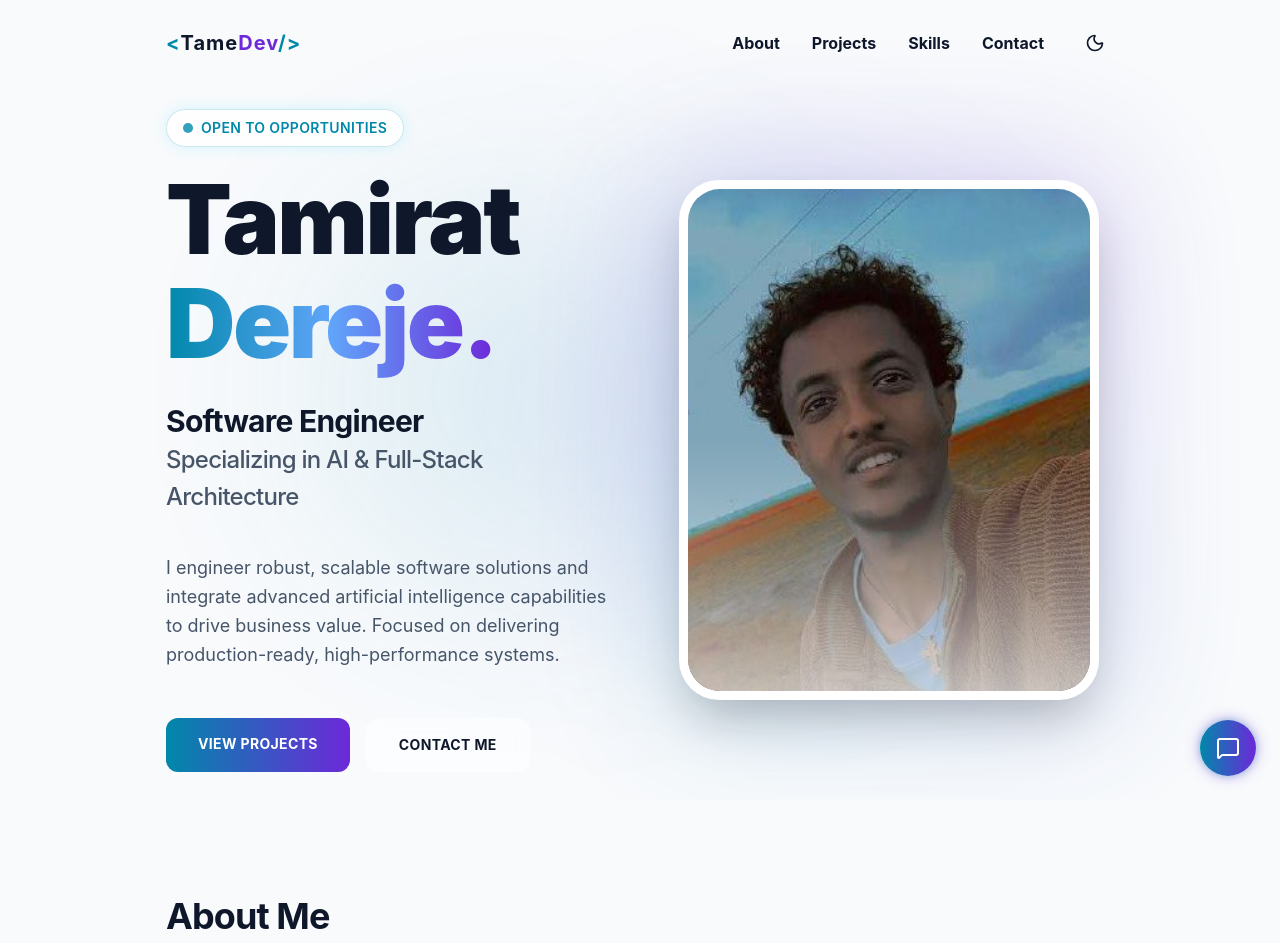
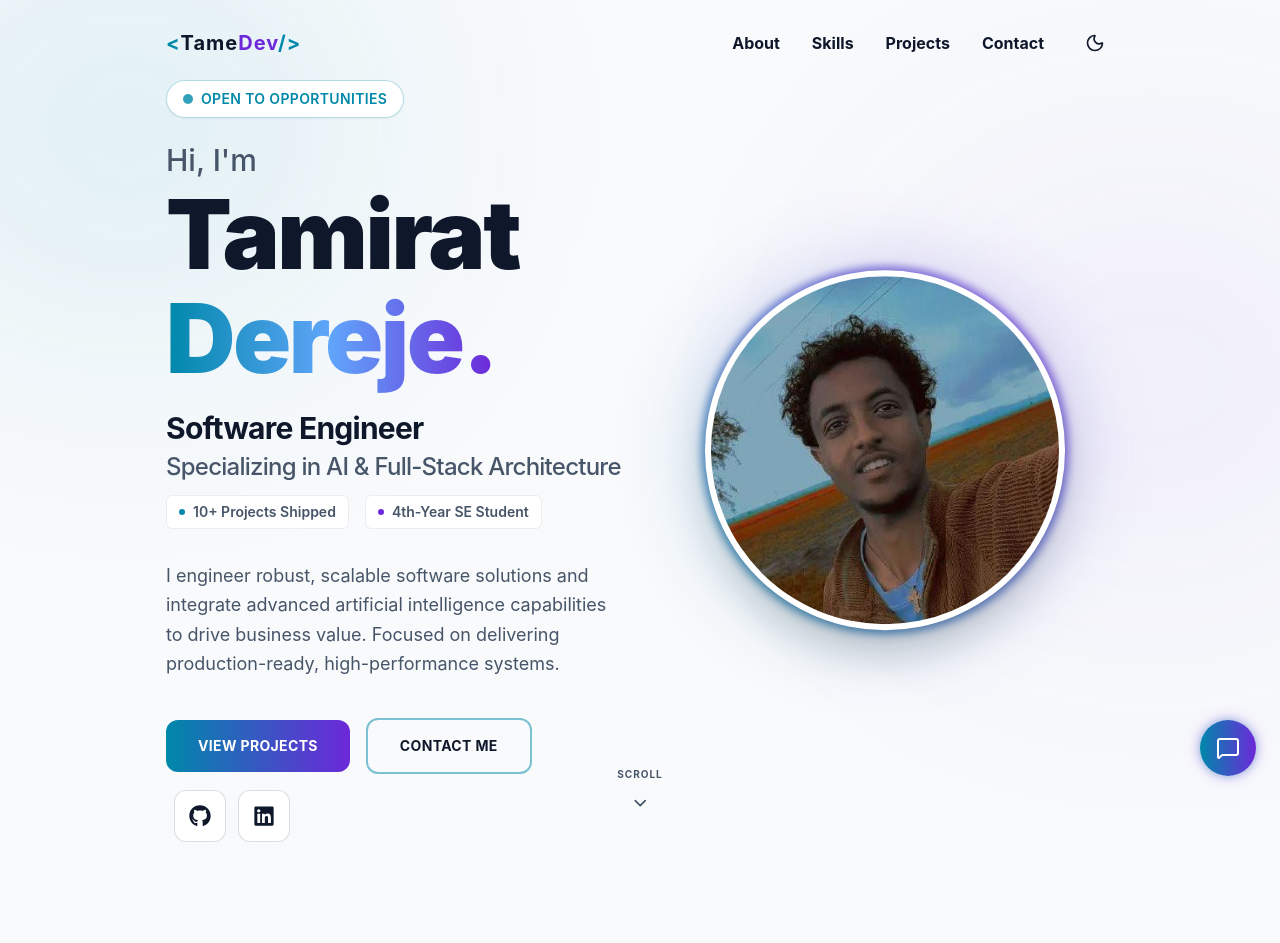
Before and after one commit to tamed29/portifolioo, a React (Vite) app: page / in a window 1280 px wide. Shown: the top 943 px of the page. Built offline with nearby package versions, Linux system fonts and the light colour scheme.

Commit message:
hero page modfication

```diff
--- a/src/components/Navbar.jsx
+++ b/src/components/Navbar.jsx
@@ -32,8 +32,8 @@ const Navbar = () => {
 
   const navLinks = [
     { name: 'About', to: 'about' },
+    { name: 'Skills', to: 'skills' },
     { name: 'Projects', to: 'projects' },
-    { name: 'Skills', to: 'skills' },
     { name: 'Contact', to: 'contact' },
   ];
 
--- a/src/sections/Hero.jsx
+++ b/src/sections/Hero.jsx
@@ -2,50 +2,67 @@ import React from 'react';
 import { motion } from 'framer-motion';
 import { Link } from 'react-scroll';
 import { profile } from '../data/profile';
+import { FaGithub, FaLinkedin } from 'react-icons/fa';
+import { ChevronDown } from 'lucide-react';
 
 const Hero = () => {
   return (
     <section id="hero" className="min-h-screen relative flex flex-col justify-center overflow-hidden pt-20">
-      <div className="absolute inset-0 z-0 opacity-50">
-        <div className="absolute top-1/4 left-1/4 w-96 h-96 bg-primary/20 rounded-full mix-blend-screen filter blur-[100px] animate-glow"></div>
-        <div className="absolute bottom-1/4 right-1/4 w-96 h-96 bg-secondary/20 rounded-full mix-blend-screen filter blur-[100px] animate-glow" style={{ animationDelay: '1.5s' }}></div>
+      {/* Subtle Background Elements for depth in both themes */}
+      <div className="absolute inset-0 z-0 overflow-hidden pointer-events-none">
+        <div className="absolute -top-[10%] -left-[10%] w-[40%] h-[50%] bg-primary/10 rounded-full mix-blend-multiply dark:mix-blend-screen filter blur-[120px] animate-pulse" style={{ animationDuration: '8s' }}></div>
+        <div className="absolute top-[20%] -right-[10%] w-[40%] h-[50%] bg-secondary/10 rounded-full mix-blend-multiply dark:mix-blend-screen filter blur-[120px] animate-pulse" style={{ animationDuration: '10s', animationDelay: '2s' }}></div>
       </div>
 
-      <div className="max-w-[1140px] mx-auto px-6 md:px-12 lg:px-24 w-full grid lg:grid-cols-2 gap-12 items-center relative z-10">
+      <div className="max-w-[1140px] mx-auto px-6 md:px-12 lg:px-24 w-full grid lg:grid-cols-2 gap-12 lg:gap-8 items-center relative z-10">
         <motion.div
           initial={{ opacity: 0, x: -50 }}
           animate={{ opacity: 1, x: 0 }}
           transition={{ duration: 0.8, ease: "easeOut" }}
           className="flex flex-col gap-6"
         >
-          <div className="inline-flex items-center gap-2 px-4 py-2 rounded-full bg-surface/80 backdrop-blur border border-primary/20 w-fit shadow-[0_0_15px_rgba(0,217,255,0.15)]">
+          <div className="inline-flex items-center gap-2 px-4 py-2 rounded-full bg-surface border border-primary/30 w-fit shadow-sm">
             <span className="w-2.5 h-2.5 rounded-full bg-primary animate-pulse"></span>
             <span className="text-sm font-semibold tracking-wide text-primary uppercase">Open to Opportunities</span>
           </div>
 
           <h1 className="text-5xl md:text-6xl lg:text-7xl xl:text-8xl font-black leading-tight tracking-tight">
+            <span className="block text-2xl md:text-3xl font-medium text-textBody mb-2 tracking-normal">Hi, I'm</span>
             <span className="block text-textHeading mb-2">Tamirat</span>
             <span className="text-transparent bg-clip-text bg-gradient-to-r from-primary via-blue-400 to-secondary pb-2">
               Dereje.
             </span>
           </h1>
 
-          <h2 className="text-2xl md:text-3xl text-textHeading font-bold tracking-tight mt-2">
-            Software Engineer <br className="hidden md:block" />
-            <span className="text-textBody font-medium text-xl md:text-2xl">Specializing in AI & Full-Stack Architecture</span>
-          </h2>
+          <div className="flex flex-col gap-3">
+            <h2 className="text-2xl md:text-3xl text-textHeading font-bold tracking-tight">
+              Software Engineer <br className="hidden md:block" />
+              <span className="text-textBody font-medium text-xl md:text-2xl">Specializing in AI & Full-Stack Architecture</span>
+            </h2>
 
-          <p className="text-textBody text-lg max-w-xl leading-relaxed mt-4">
+            <div className="flex flex-wrap items-center gap-4 text-sm text-textBody font-semibold">
+              <span className="flex items-center gap-2 bg-surface px-3 py-1.5 rounded-md border border-textBody/10">
+                <div className="w-1.5 h-1.5 rounded-full bg-primary"></div>
+                10+ Projects Shipped
+              </span>
+              <span className="flex items-center gap-2 bg-surface px-3 py-1.5 rounded-md border border-textBody/10">
+                <div className="w-1.5 h-1.5 rounded-full bg-secondary"></div>
+                4th-Year SE Student
+              </span>
+            </div>
+          </div>
+
+          <p className="text-textBody text-lg max-w-xl leading-relaxed mt-2">
             I engineer robust, scalable software solutions and integrate advanced artificial intelligence capabilities to drive business value. Focused on delivering production-ready, high-performance systems.
           </p>
 
-          <div className="flex flex-wrap gap-4 mt-6">
+          <div className="flex flex-wrap items-center gap-4 mt-4">
             <Link
               to="projects"
               smooth={true}
               duration={500}
               offset={-80}
-              className="px-8 py-4 rounded-xl bg-gradient-to-r from-primary to-secondary text-white font-bold tracking-wide text-sm cursor-pointer hover:shadow-[0_0_30px_rgba(0,217,255,0.4)] transition-all transform hover:-translate-y-1"
+              className="px-8 py-4 rounded-xl bg-gradient-to-r from-primary to-secondary text-white font-bold tracking-wide text-sm cursor-pointer hover:shadow-[0_0_25px_rgba(0,217,255,0.4)] transition-all transform hover:-translate-y-1"
             >
               VIEW PROJECTS
             </Link>
@@ -54,10 +71,31 @@ const Hero = () => {
               smooth={true}
               duration={500}
               offset={-80}
-              className="px-8 py-4 rounded-xl bg-surface/50 backdrop-blur text-textHeading border border-white/10 font-bold tracking-wide text-sm cursor-pointer hover:border-primary/50 hover:bg-surface transition-all transform hover:-translate-y-1"
+              className="px-8 py-4 rounded-xl bg-transparent text-textHeading border-2 border-primary/50 font-bold tracking-wide text-sm cursor-pointer hover:bg-primary/10 hover:border-primary transition-all transform hover:-translate-y-1"
             >
               CONTACT ME
             </Link>
+
+            <div className="flex items-center gap-3 ml-2">
+              <a
+                href={profile.contact.github}
+                target="_blank"
+                rel="noreferrer"
+                className="p-3.5 rounded-xl bg-surface border border-textBody/20 text-textHeading hover:text-[#24292e] dark:hover:text-white hover:border-[#24292e] dark:hover:border-white transition-all transform hover:-translate-y-1"
+                aria-label="GitHub"
+              >
+                <FaGithub size={22} />
+              </a>
+              <a
+                href={profile.contact.linkedin}
+                target="_blank"
+                rel="noreferrer"
+                className="p-3.5 rounded-xl bg-surface border border-textBody/20 text-textHeading hover:text-[#0077b5] hover:border-[#0077b5] transition-all transform hover:-translate-y-1"
+                aria-label="LinkedIn"
+              >
+                <FaLinkedin size={22} />
+              </a>
+            </div>
           </div>
         </motion.div>
 
@@ -65,23 +103,25 @@ const Hero = () => {
           initial={{ opacity: 0, scale: 0.9 }}
           animate={{ opacity: 1, scale: 1 }}
           transition={{ duration: 1, delay: 0.2 }}
-          className="flex justify-center items-center w-full hidden md:flex"
+          className="flex justify-center items-center w-full mt-12 lg:mt-0"
         >
+          {/* Subtle breathing animation for the frame */}
           <motion.div
-            whileHover={{ scale: 1.02 }}
-            className="relative w-[320px] h-[420px] lg:w-[420px] lg:h-[520px] group"
+            animate={{ y: [0, -12, 0] }}
+            transition={{ duration: 4, repeat: Infinity, ease: "easeInOut" }}
+            className="relative w-64 h-64 md:w-80 md:h-80 lg:w-[360px] lg:h-[360px] group"
           >
-            {/* Background Glow */}
-            <div className="absolute -inset-4 bg-gradient-to-tr from-primary to-secondary opacity-20 blur-3xl rounded-[3rem] transition-opacity duration-500 group-hover:opacity-40"></div>
+            {/* Gradient Glow Border */}
+            <div className="absolute -inset-1 bg-gradient-to-tr from-primary to-secondary rounded-full blur-sm opacity-70 group-hover:opacity-100 transition-opacity duration-500"></div>
+            <div className="absolute -inset-3 bg-gradient-to-tr from-primary to-secondary rounded-full blur-2xl opacity-20 group-hover:opacity-40 transition-opacity duration-500"></div>
 
-            {/* Image Container */}
-            <div className="relative w-full h-full bg-surface rounded-[2.5rem] p-2 shadow-2xl border border-white/10 z-10">
-              <div className="w-full h-full rounded-[2rem] overflow-hidden relative bg-[#0a0e17]">
-                <div className="absolute inset-0 bg-gradient-to-t from-background via-transparent to-transparent z-10 opacity-70"></div>
+            {/* Image Container - Perfect Circle */}
+            <div className="relative w-full h-full bg-surface rounded-full p-1.5 shadow-2xl z-10 overflow-hidden">
+              <div className="w-full h-full rounded-full overflow-hidden relative bg-background">
                 <img
                   src="/src/assets/profile-neon.png.jpg"
                   alt="Tamirat Dereje"
-                  className="w-full h-full object-cover transition-transform duration-700 group-hover:scale-105"
+                  className="w-full h-full object-cover object-top transition-transform duration-700 group-hover:scale-110"
                   onError={(e) => {
                     e.target.onerror = null;
                     e.target.style.display = 'none';
@@ -91,13 +131,30 @@ const Hero = () => {
                   }}
                 />
                 <div className="hidden absolute inset-0 items-center justify-center text-textBody z-0">
-                  <svg xmlns="http://www.w3.org/2000/svg" width="80" height="80" viewBox="0 0 24 24" fill="none" stroke="currentColor" strokeWidth="1.5" strokeLinecap="round" strokeLinejoin="round"><path d="M20 21v-2a4 4 0 0 0-4-4H8a4 4 0 0 0-4 4v2"/><circle cx="12" cy="7" r="4"/></svg>
+                  <svg xmlns="http://www.w3.org/2000/svg" width="60" height="60" viewBox="0 0 24 24" fill="none" stroke="currentColor" strokeWidth="1.5" strokeLinecap="round" strokeLinejoin="round"><path d="M20 21v-2a4 4 0 0 0-4-4H8a4 4 0 0 0-4 4v2" /><circle cx="12" cy="7" r="4" /></svg>
                 </div>
               </div>
             </div>
           </motion.div>
         </motion.div>
       </div>
+
+      {/* Scroll Indicator */}
+      <Link
+        to="about"
+        smooth={true}
+        duration={500}
+        offset={-80}
+        className="absolute bottom-8 left-1/2 -translate-x-1/2 flex flex-col items-center gap-2 cursor-pointer text-textBody hover:text-primary transition-colors z-20"
+      >
+        <span className="text-[10px] uppercase tracking-widest font-bold">Scroll</span>
+        <motion.div
+          animate={{ y: [0, 8, 0] }}
+          transition={{ duration: 2, repeat: Infinity, ease: "easeInOut" }}
+        >
+          <ChevronDown size={20} />
+        </motion.div>
+      </Link>
     </section>
   );
 };
```
